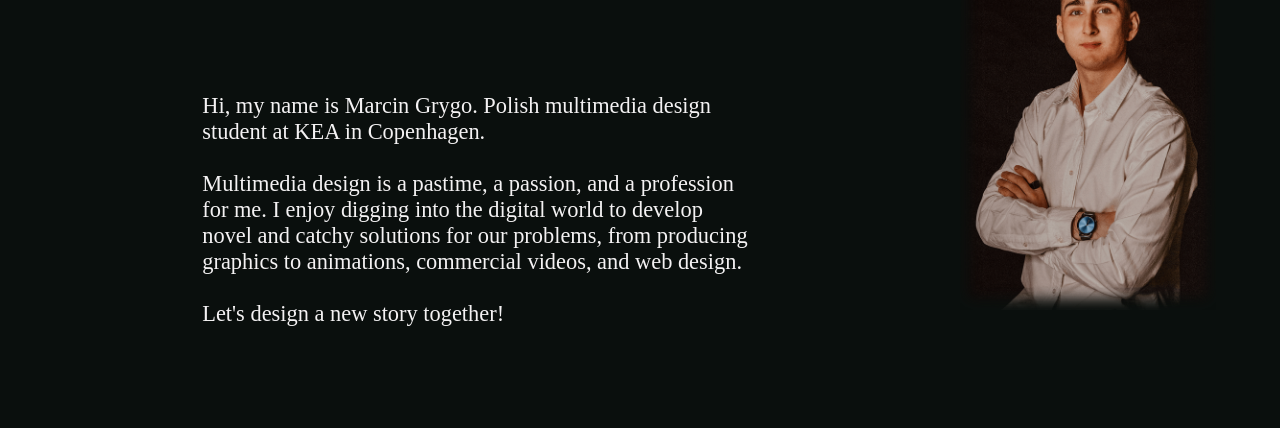
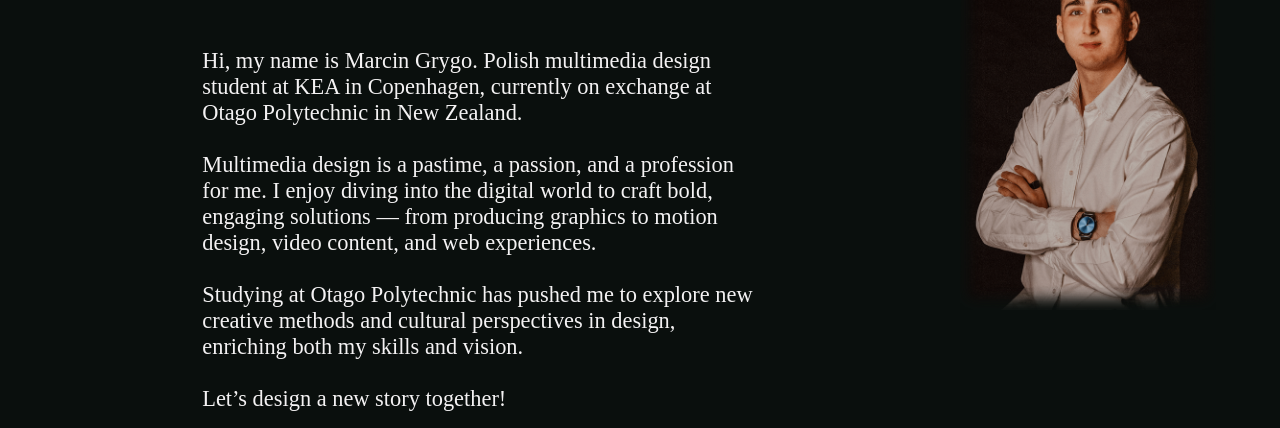
Before and after one commit to grygus00/Marcin-Grygo-Portfolio-Exam, a plain HTML site: page about.html in a window 1280 px wide. Shown: the part 372-800 px from the top of the page. Drawn offline with Linux system fonts and the light colour scheme; a web font is replaced by a local one.

Commit message:
about.html

```diff
--- a/about.html
+++ b/about.html
@@ -77,14 +77,13 @@
             </div>
             <div class="module_text">
                 <p class="module_p">
-                    Hi, my name is Marcin Grygo. Polish multimedia design student at KEA in Copenhagen.
-
-                    <br><br>
-                    Multimedia design is a pastime, a passion, and a profession for me. I enjoy digging
-                    into the digital world to develop novel and catchy solutions for our problems, from producing
-                    graphics to animations, commercial videos, and web design.
-                    <br> <br>
-                    Let's design a new story together!
+                    Hi, my name is Marcin Grygo. Polish multimedia design student at KEA in Copenhagen, currently on exchange at Otago Polytechnic in New Zealand.
+<br><br>
+Multimedia design is a pastime, a passion, and a profession for me. I enjoy diving into the digital world to craft bold, engaging solutions — from producing graphics to motion design, video content, and web experiences.
+<br><br>
+Studying at Otago Polytechnic has pushed me to explore new creative methods and cultural perspectives in design, enriching both my skills and vision.
+<br><br>
+Let’s design a new story together!
             </div>
             <div class="website_img">
                 <img src="img/about/photo.png" alt="Photo presenting my poortfolio">
```
